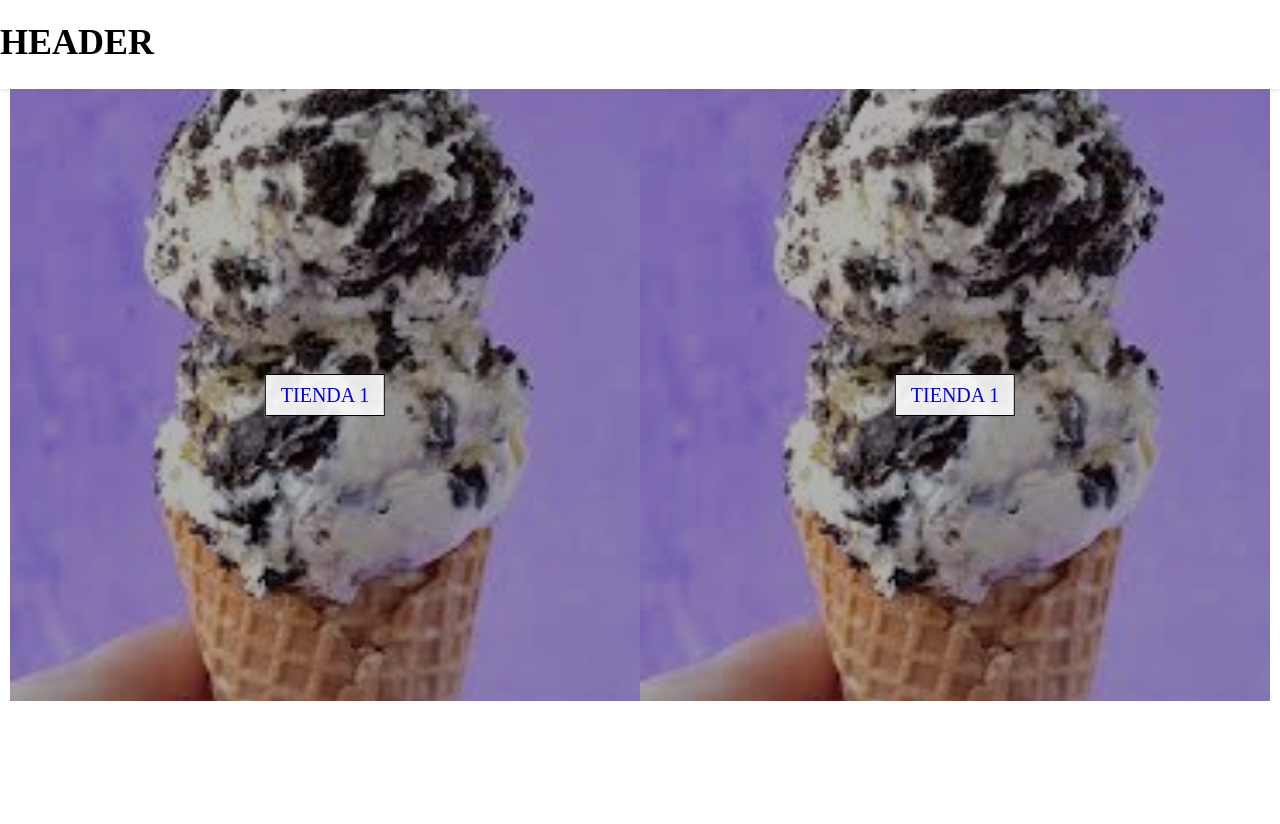
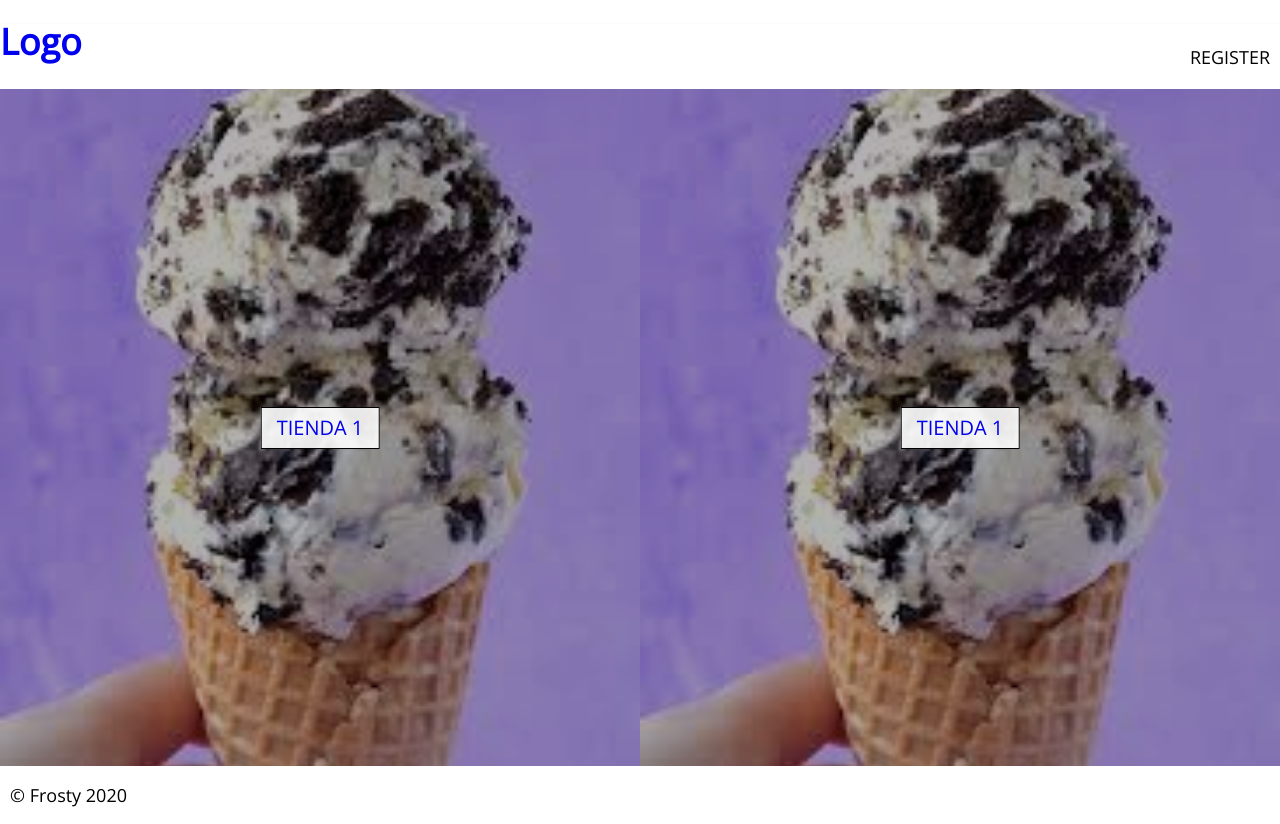
Before and after one commit to fedefrost/tienda, a React (Create React App) app: page / in a window 1280 px wide. Built offline with nearby package versions, Linux system fonts and the light colour scheme.

Commit message:
reactjs code snippets

```diff
--- a/package.json
+++ b/package.json
@@ -9,6 +9,7 @@
     "node-sass": "^4.14.1",
     "react": "^16.13.1",
     "react-dom": "^16.13.1",
+    "react-router-dom": "^5.2.0",
     "react-scripts": "3.4.1"
   },
   "scripts": {
--- a/public/index.html
+++ b/public/index.html
@@ -15,6 +15,8 @@
       user's mobile device or desktop. See https://developers.google.com/web/fundamentals/web-app-manifest/
     -->
     <link rel="manifest" href="%PUBLIC_URL%/manifest.json" />
+
+    <link href="https://fonts.googleapis.com/css2?family=Open+Sans:wght@300&display=swap" rel="stylesheet">
     <!--
       Notice the use of %PUBLIC_URL% in the tags above.
       It will be replaced with the URL of the `public` folder during the build.
--- a/src/App.js
+++ b/src/App.js
@@ -1,18 +1,34 @@
 import React from 'react';
-import Header from './components/Header'
-import Homepage from './pages/Homepage'
+import { Switch, Route } from 'react-router-dom';
+import MainLayout from './layouts/MainLayout'
+import Homepage from './pages/Homepage';
+import HomePageLayout from './layouts/HomePageLayout'
+import Registration from './pages/Registration'
 import './default.scss';
 
 function App() {
   return (
     <div className="App">
-      <Header />
 
-      <div className="main">
+      <Switch>
 
-        <Homepage />
+        <Route exact path="/" render={() => (
 
-      </div>
+          <HomePageLayout>
+            <Homepage />
+          </HomePageLayout>
+
+        )} />
+
+        <Route path="/registration" render={() => (
+
+          <MainLayout>
+            <Registration />
+          </MainLayout>
+
+        )} />
+
+      </Switch>
 
     </div>
   );
--- /dev/null
+++ b/src/components/Footer/index.js
@@ -0,0 +1,16 @@
+import React from 'react';
+import './style.scss';
+
+const Footer = props => {
+    return (
+        <footer className="footer">
+            <div className="wrap">
+                © Frosty 2020
+            </div>
+
+        </footer>
+    );
+};
+
+
+export default Footer;
--- /dev/null
+++ b/src/components/Footer/style.scss
@@ -0,0 +1,7 @@
+.footer {
+    .wrap {
+      max-width: 1450px;
+      padding: 20px 10px;
+      margin: 0 auto;
+    }
+  }
--- a/src/components/Header/index.js
+++ b/src/components/Header/index.js
@@ -1,14 +1,29 @@
 import React from 'react';
+import { Link } from 'react-router-dom';
 import './style.scss';
 
 const Header = props => {
 
     return (
 
-    <header className="header">
-    <h1>HEADER</h1>
-    </header>
-)
+        <header className="header">
+            <div className="wrap">
+                <Link to="/">
+                    <h1>Logo</h1>
+                </Link>
+
+                <div className="callToActions">
+                    <ul>
+                        <li>
+                            <Link to="/registration">
+                                Register
+            </Link>
+                        </li>
+                    </ul>
+                </div>
+            </div>
+        </header>
+    )
 
 }
 
--- a/src/default.scss
+++ b/src/default.scss
@@ -16,13 +16,16 @@ html {
   height: 100%;
 }
 
-  *, ::before, ::after {
+*,
+::before,
+::after {
   -webkit-box-sizing: border-box;
   -moz-box-sizing: border-box;
   box-sizing: border-box;
 }
 
 body {
+  font-family: "Open Sans", sans-serif;
   font-size: 1.8rem;
   font-weight: 400;
   line-height: 1;
@@ -33,10 +36,11 @@ html {
   cursor: pointer;
 }
 
-  a, a:hover {
-    -webkit-transition: all .4s ease-in-out;
-    -moz-transition: all .4s ease-in-out;
-    transition: all .4s ease-in-out;
+a,
+a:hover {
+  -webkit-transition: all 0.4s ease-in-out;
+  -moz-transition: all 0.4s ease-in-out;
+  transition: all 0.4s ease-in-out;
 }
 
 .main {
--- a/src/index.js
+++ b/src/index.js
@@ -1,10 +1,13 @@
 import React from 'react';
 import ReactDOM from 'react-dom';
 import App from './App';
+import { BrowserRouter } from 'react-router-dom';
 
 ReactDOM.render(
   <React.StrictMode>
-    <App />
+    <BrowserRouter>
+      <App />
+    </BrowserRouter>
   </React.StrictMode>,
   document.getElementById('root')
 );
--- /dev/null
+++ b/src/layouts/HomePageLayout.js
@@ -0,0 +1,17 @@
+import React from 'react';
+import Header from '../components/Header';
+import Footer from '../components/Footer';
+
+const HomePageLayout = props => {
+    return (
+        <div class="fullHeight">
+            <Header />
+
+            {props.children}
+
+            <Footer />
+        </div>
+    );
+};
+
+export default HomePageLayout;
--- /dev/null
+++ b/src/layouts/MainLayout.js
@@ -0,0 +1,17 @@
+import React from 'react';
+import Header from './../components/Header';
+import Footer from './../components/Footer';
+
+const MainLayout = props => {
+    return (
+        <div class="fullHeight">
+            <Header />
+            <div className="main">
+                {props.children}
+            </div>
+            <Footer />
+        </div>
+    );
+};
+
+export default MainLayout;
--- /dev/null
+++ b/src/pages/Registration/index.js
@@ -0,0 +1,14 @@
+import React, { Component } from 'react';
+import './style.scss';
+
+class Registration extends Component {
+    render() {
+        return (
+            <div>
+                <h1>Registration</h1>
+            </div>
+        );
+    }
+}
+
+export default Registration;
```
Also changed, not shown: src/pages/Registration/style.scss (added), 1 other file (tests, documents, lock files or other folders). Lines whose indentation alone changed are shown as unchanged.
